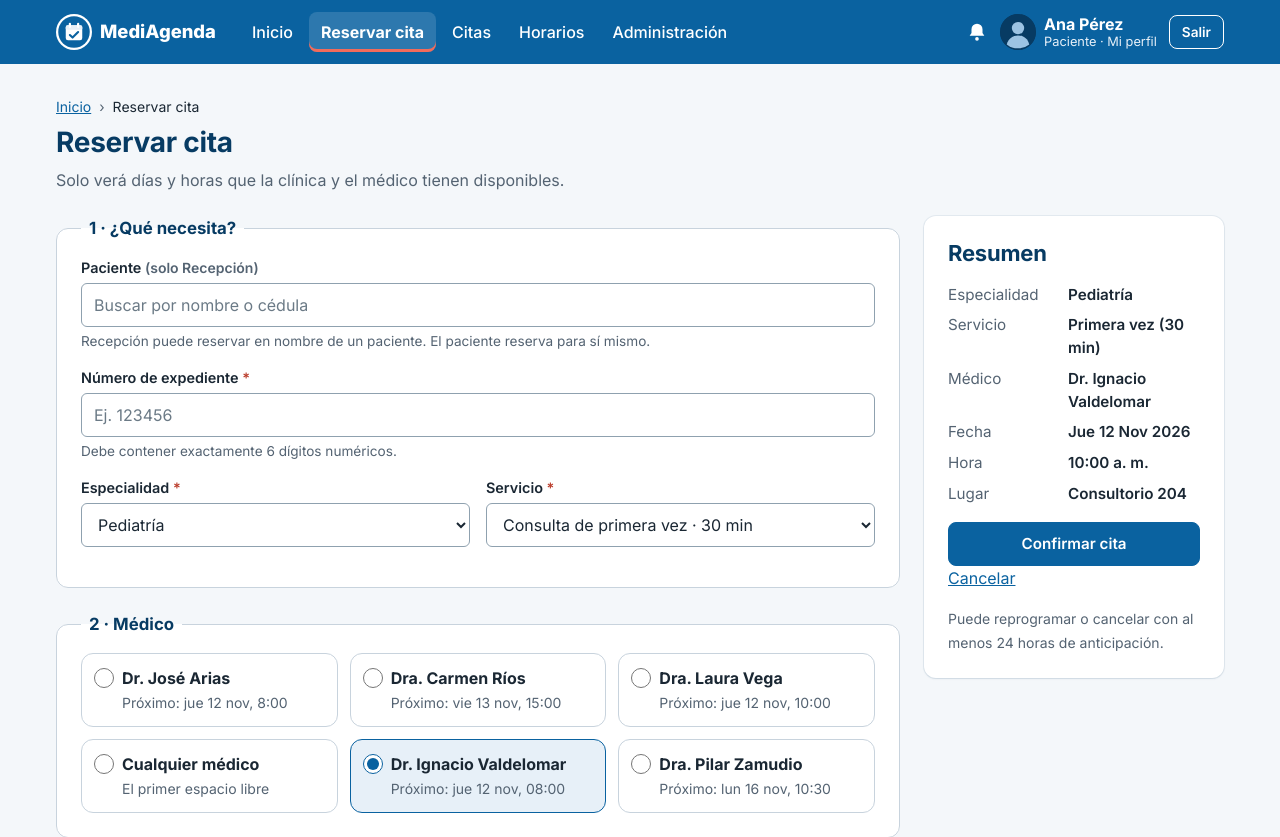
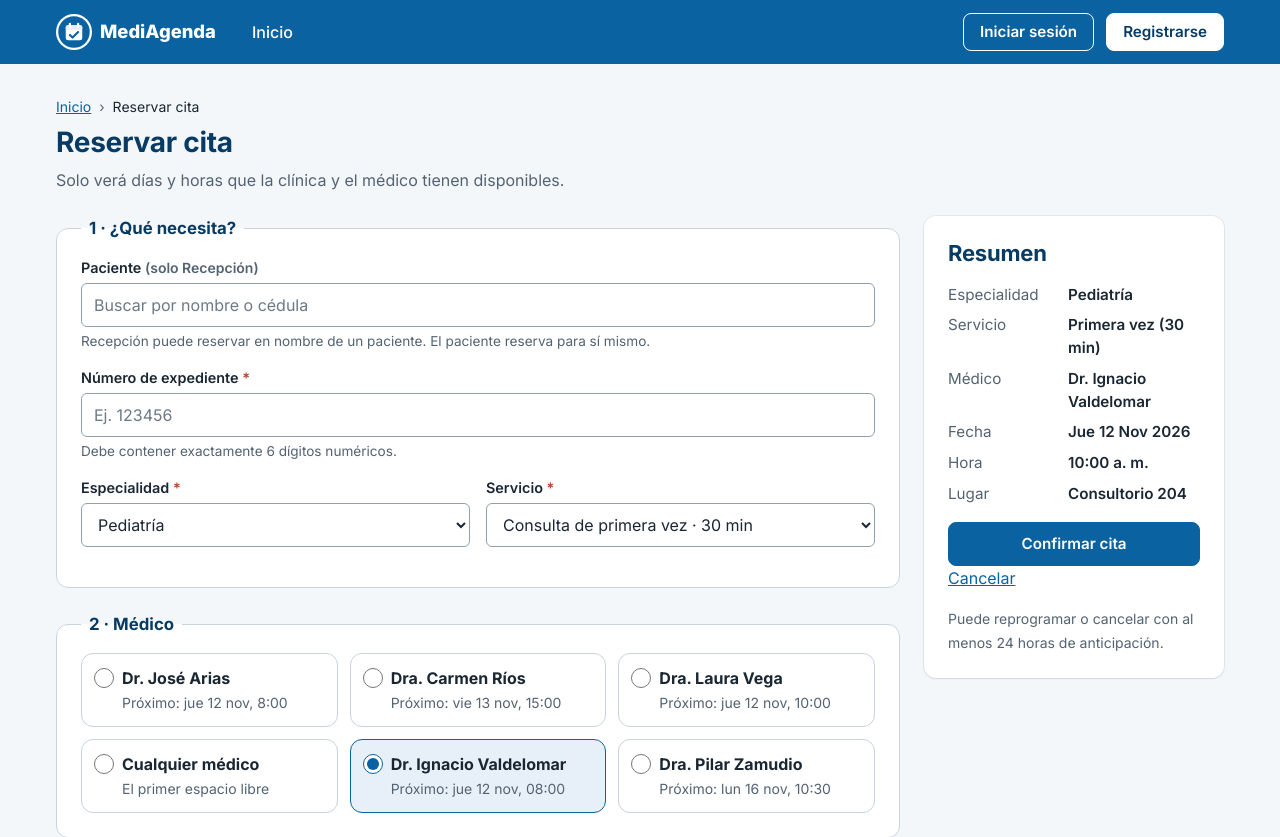
Before and after one commit to bconcepcion1376/proyecto-semestral-eq05, a PHP site: page /principal_formulario.php in a window 1280 px wide. Shown: the top 837 px of the page. Run offline with PHP 8.4, Linux system fonts and the light colour scheme.

Commit message:
principal_formulario.php: encabezado y pie con includes

```diff
--- a/principal_formulario.php
+++ b/principal_formulario.php
@@ -1,44 +1,13 @@
-<!DOCTYPE html>
-<html lang="es">
-<head>
-  <meta charset="utf-8">
-  <meta name="viewport" content="width=device-width, initial-scale=1">
-  <meta name="description" content="Reserve una cita médica eligiendo especialidad, servicio, médico, fecha y hora disponibles.">
-  <title>Reservar cita · MediAgenda</title>
-  <link rel="icon" href="img/logo.svg" type="image/svg+xml">
-  <link rel="preconnect" href="https://fonts.googleapis.com">
-  <link rel="preconnect" href="https://fonts.gstatic.com" crossorigin>
-  <link rel="stylesheet" href="https://fonts.googleapis.com/css2?family=Inter:wght@400;500;600;700;800&amp;display=swap">
-  <link rel="stylesheet" href="css/estilos.css">
-</head>
-<body>
-  <header id="eq05-encabezado">
-    <div class="eq05-contenedor eq05-encabezado__barra">
-      <a class="eq05-logo" href="index.php">
-        <img src="img/logo.svg" alt="Logo de MediAgenda" width="36" height="36">
-        <span>MediAgenda</span>
-      </a>
-      <input class="eq05-menu-check" type="checkbox" id="eq05-menu-check">
-      <label class="eq05-menu-boton" for="eq05-menu-check"><span class="eq05-sr">Abrir o cerrar el menú</span><span aria-hidden="true">☰</span></label>
-      <nav class="eq05-nav" id="eq05-nav-principal" aria-label="Principal">
-        <ul class="eq05-nav__lista">
-          <li><a class="eq05-nav__enlace" href="index.php">Inicio</a></li>
-          <li><a class="eq05-nav__enlace eq05-nav__enlace--activo" href="principal_formulario.php" aria-current="page">Reservar cita</a></li>
-          <li><a class="eq05-nav__enlace" href="principal_listado.php">Citas</a></li>
-          <li><a class="eq05-nav__enlace" href="secundaria_formulario.php">Horarios</a></li>
-          <li><a class="eq05-nav__enlace" href="panel.php">Administración</a></li>
-        </ul>
-        <div class="eq05-cuenta">
-          <img src="img/iconos/campana.svg" alt="Avisos: 1 sin leer" width="22" height="22">
-          <a class="eq05-cuenta__usuario" href="perfil.php">
-            <img class="eq05-avatar" src="img/avatar.svg" alt="Avatar de usuario" width="36" height="36">
-            <span><strong>Ana Pérez</strong><span class="eq05-cuenta__rol">Paciente · Mi perfil</span></span>
-          </a>
-          <a class="eq05-boton eq05-boton--claro eq05-boton--pequeno" href="index.php">Salir</a>
-        </div>
-      </nav>
-    </div>
-  </header>
+<?php
+//uso funciones y encabezados para todos los archivos incluyendo la pagina principal_formulario.php
+define('APP_ACCESO', true);
+
+require_once __DIR__ . '/includes/funciones.php';
+$titulo = 'Reservar cita';
+$descripcion = 'Reserve una cita médica eligiendo especialidad, servicio, médico, fecha y hora disponibles.';
+$pagina_activa = 'reservar';
+require_once __DIR__ . '/includes/encabezado.php';
+?>
 
   <main id="eq05-principal" class="eq05-contenedor">
     <nav class="eq05-migas" aria-label="Ruta de navegación">
@@ -203,19 +172,6 @@
     </form>
   </main>
 
-  <footer id="eq05-pie">
-    <div class="eq05-contenedor eq05-pie__barra">
-      <p><strong>MediAgenda</strong> · Clínicas Minimed, Ciudad de Panamá</p>
-      <nav aria-label="Enlaces del pie de página">
-        <ul class="eq05-pie__enlaces">
-          <li><a href="index.php#eq05-como-funciona">Ayuda</a></li>
-          <li><a href="legal.php#eq05-privacidad">Privacidad</a></li>
-          <li><a href="legal.php#eq05-terminos">Términos</a></li>
-          <li><a href="index.php#eq05-contacto">Contacto</a></li>
-        </ul>
-      </nav>
-      <p><small>© 2026 MediAgenda · Proyecto semestral, equipo 05</small></p>
-    </div>
-  </footer>
-</body>
-</html>
+  <?php // se anexa la parte de pie de pagina para que se muestre en la pagina de principal_formulario con pie.php
+     require_once __DIR__ . '/includes/pie.php';
+      ?>
```
